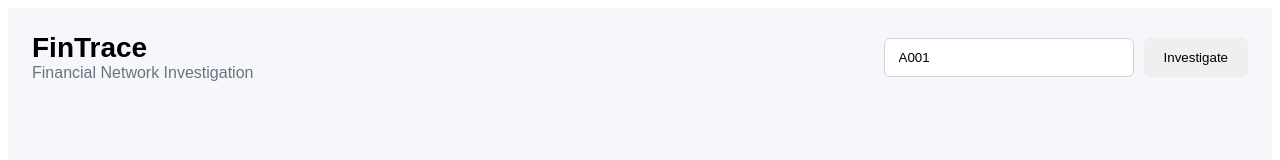
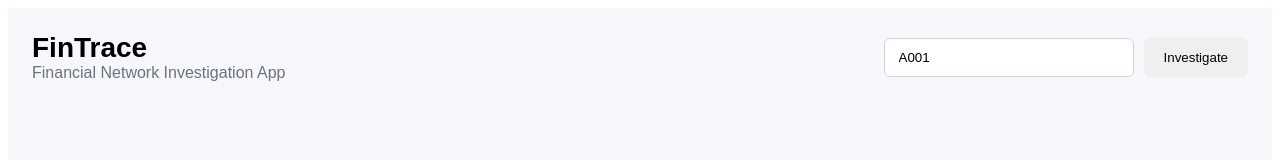
Before and after one commit to pavan8219/wexaai-assesment, an Angular app in the folder frontend/: page /investigation in a window 1280 px wide. Shown: the top 160 px of the page. Built offline with nearby package versions, Linux system fonts and the light colour scheme.

Commit message:
docs(investigation): update heading text to include 'App'

```diff
--- a/frontend/package.json
+++ b/frontend/package.json
@@ -8,7 +8,6 @@
     "watch": "ng build --watch --configuration development",
     "test": "ng test"
   },
-
   "private": true,
   "dependencies": {
     "@angular/animations": "^18.2.0",
--- a/frontend/src/app/pages/investigation/investigation.component.html
+++ b/frontend/src/app/pages/investigation/investigation.component.html
@@ -4,7 +4,7 @@
     <div class="header">
         <div>
             <h1>FinTrace</h1>
-            <span>Financial Network Investigation</span>
+            <span>Financial Network Investigation App</span>
         </div>
         <div class="search">
 
```
